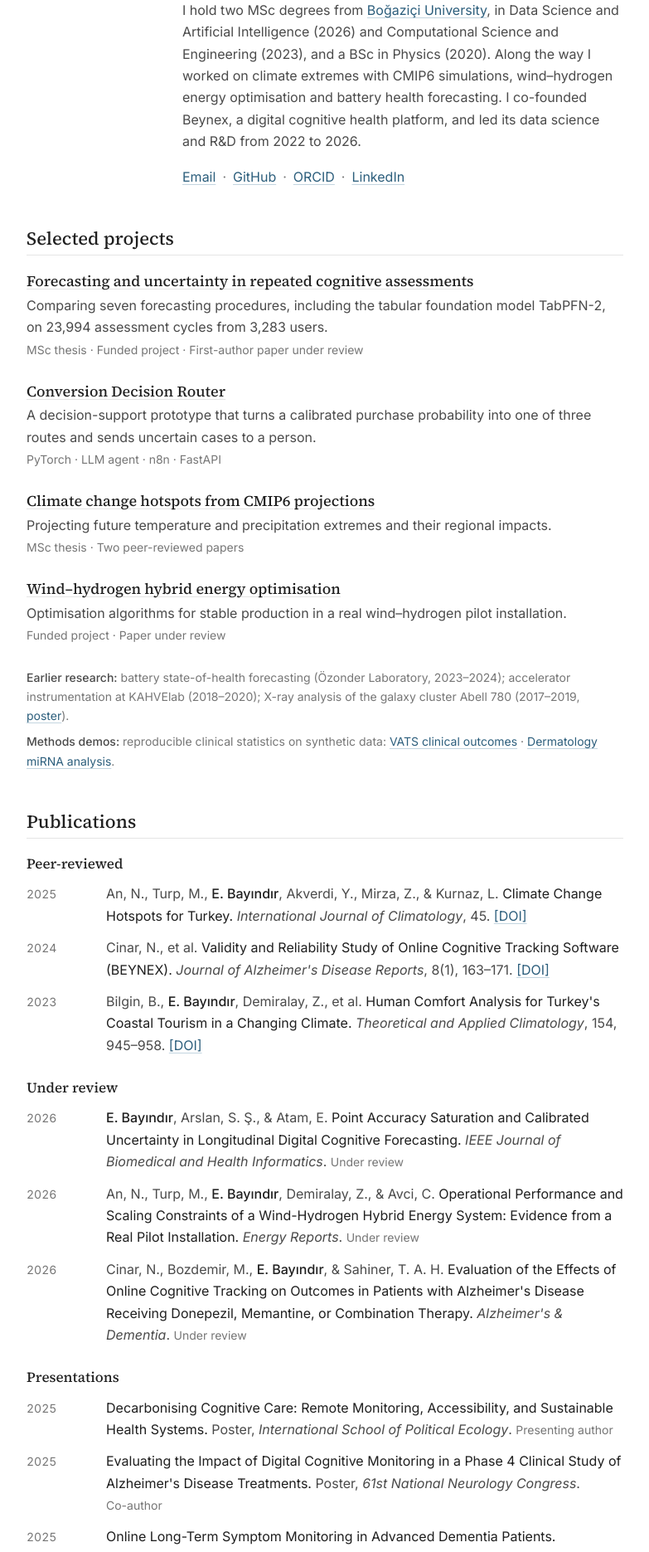
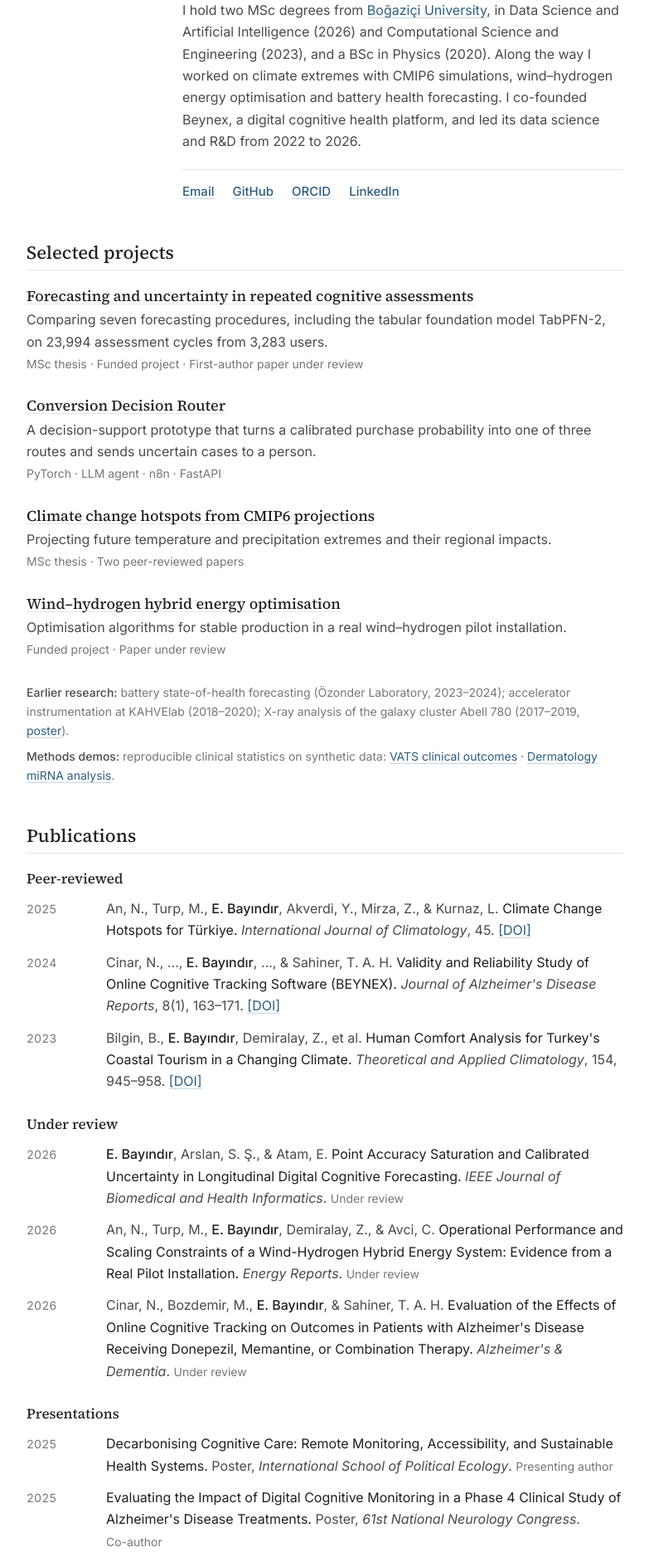
Before and after one commit to elifbayindir/elifbayindir.github.io, a Jekyll site: the page built from index.html, in a window 1280 px wide. Shown: the part 363-2234 px from the top of the page at 83% size, without its empty margins (248-1031 px from the left). Built offline with Jekyll 4.4.1, drawn with Linux system fonts in a browser that asks for light colours.

Commit message:
Restyle links line; use published IJC title and shortened JADR author list

```diff
--- a/_data/publications.yml
+++ b/_data/publications.yml
@@ -5,12 +5,12 @@
 peer_reviewed:
   - year: 2025
     authors: "An, N., Turp, M., Bayındır, E., Akverdi, Y., Mirza, Z., & Kurnaz, L."
-    title: "Climate Change Hotspots for Turkey"   # TODO(elif): published title is "Climate Change Hotspots for Türkiye"
+    title: "Climate Change Hotspots for Türkiye"
     venue: "International Journal of Climatology"
     volume: "45"
     links: { doi: "https://doi.org/10.1002/joc.8825" }
   - year: 2024
-    authors: "Cinar, N., et al."   # TODO(elif): full author list, Bayındır position
+    authors: "Cinar, N., …, Bayındır, E., …, & Sahiner, T. A. H."   # 17 authors; shortened (Elif's choice)
     title: "Validity and Reliability Study of Online Cognitive Tracking Software (BEYNEX)"
     venue: "Journal of Alzheimer's Disease Reports"
     volume: "8(1)"
--- a/assets/css/main.css
+++ b/assets/css/main.css
@@ -394,15 +394,13 @@ h2 + .group-heading {
 .links-line {
   display: flex;
   flex-wrap: wrap;
+  gap: 6px 22px;
   list-style: none;
-  margin: 0;
-  padding: 0;
-}
-
-.links-line li + li::before {
-  content: "·";
-  color: var(--muted);
-  padding: 0 8px;
+  margin: 20px 0 0;
+  padding: 14px 0 0;
+  border-top: 1px solid var(--rule);
+  font-size: 15px;
+  font-weight: 500;
 }
 
 /* ==========================================================================
```
